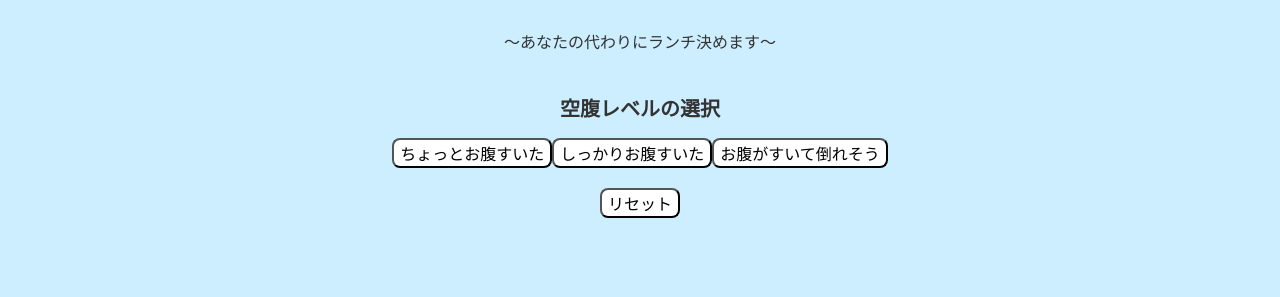
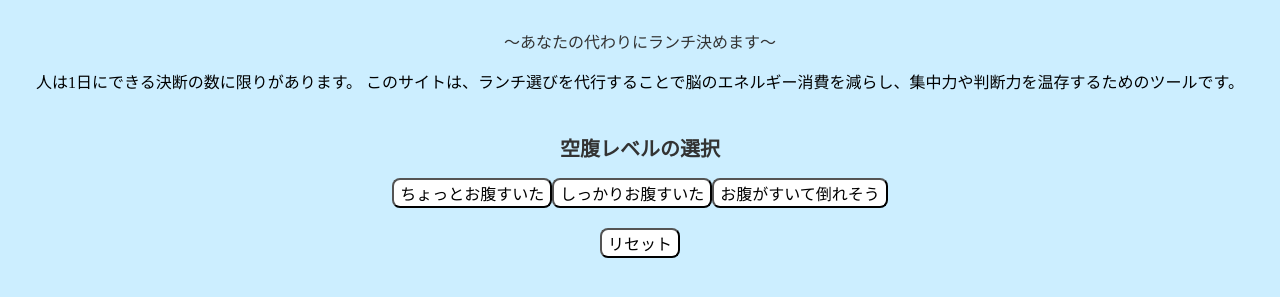
Before and after one commit to kawai41078/kawai.fnd40_2, a plain HTML site: page index.html in a window 1280 px wide. Shown: the part 109-406 px from the top of the page. Drawn offline with Linux system fonts and the light colour scheme.

Commit message:
Update index.html

```diff
--- a/index.html
+++ b/index.html
@@ -11,6 +11,9 @@
   <div>
     <h1 class="title">Lunch Decider</h1> <!-- ページのメインタイトル-->
     <p class="subtitle">〜あなたの代わりにランチ決めます〜</p><!-- タイトルの補足説明 -->
+    <p class="description-section">人は1日にできる決断の数に限りがあります。
+このサイトは、ランチ選びを代行することで脳のエネルギー消費を減らし、集中力や判断力を温存するためのツールです。</p>
+
 
     <h2 class="section-label">空腹レベルの選択</h2>
     <div class="level-buttons"><!-- 空腹レベルのボタンを横並びに配置するコンテナ -->
```
